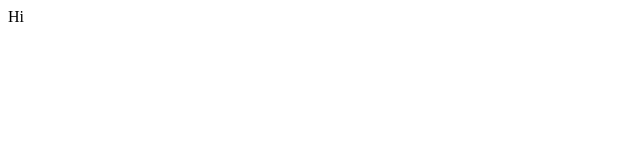
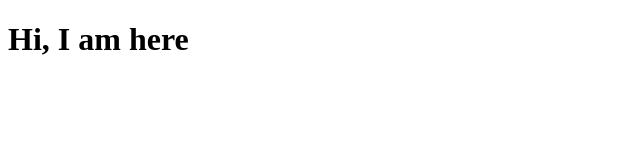
Before and after one commit to FBWIIHamburg/create-float-layout-jenylion, a plain HTML site: page index.html in a window 1280 px wide. Shown: the whole page, without its empty margins (0-640 px from the left). Drawn offline with Linux system fonts and the light colour scheme.

Commit message:
second commit

```diff
--- a/index.html
+++ b/index.html
@@ -8,6 +8,7 @@
 
 </head>
 <body>
-    Hi
+
+   <h1>Hi, I am here</h1>
 </body>
 </html>
```
